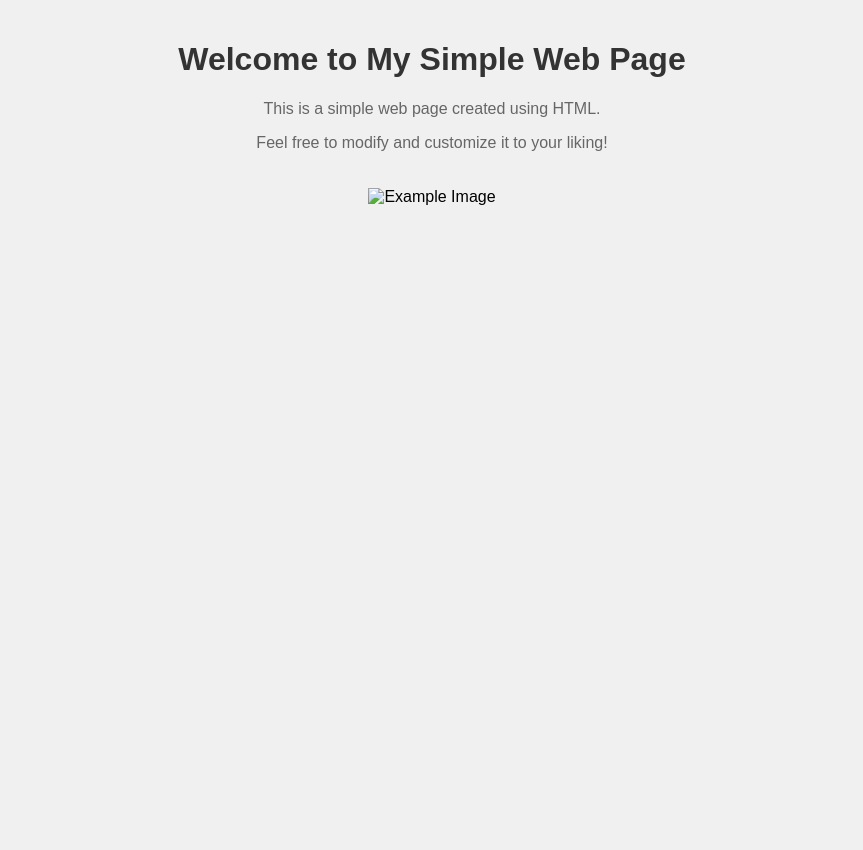
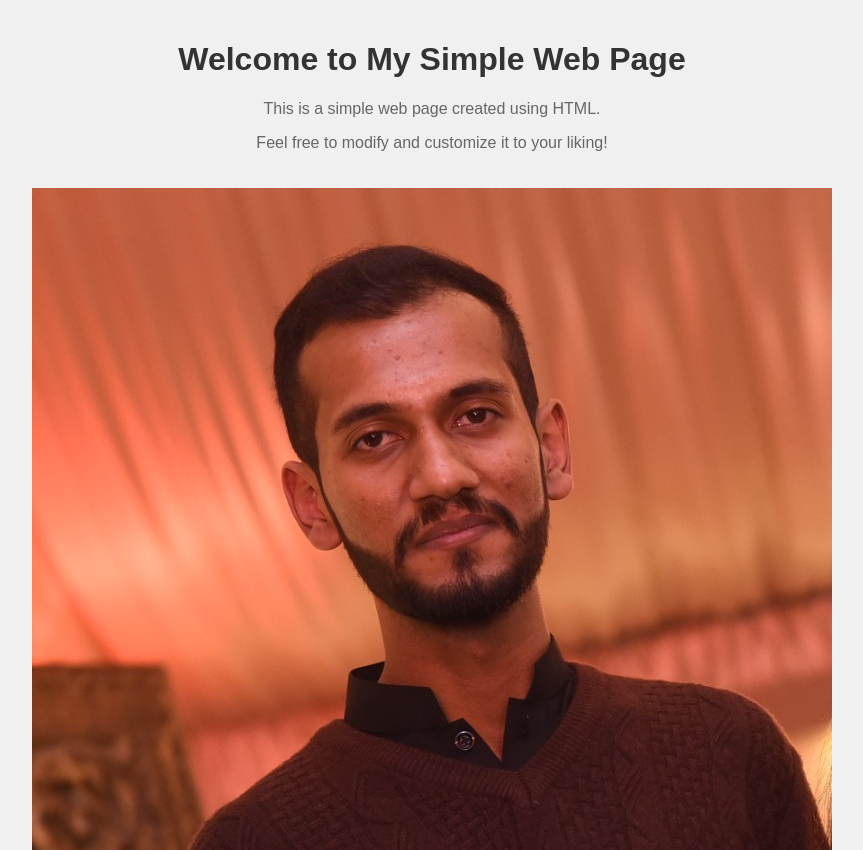
Before and after one commit to huzaim-umer/huzaim-umer.github.io, a plain HTML site: page root/index.html in a window 1280 px wide. Shown: the top 850 px of the page, without its empty margins (208-1071 px from the left). Before the commit the page ends 800 px from the top, so only its background shows below. Drawn offline with Linux system fonts and the light colour scheme.

Commit message:
Update index.html

```diff
--- a/root/index.html
+++ b/root/index.html
@@ -35,7 +35,7 @@
         <h1>Welcome to My Simple Web Page</h1>
         <p>This is a simple web page created using HTML.</p>
         <p>Feel free to modify and customize it to your liking!</p>
-        <img src="example.jpg" alt="Example Image">
+        <img src="example.png" alt="Example Image">
     </div>
 </body>
 </html>
```
